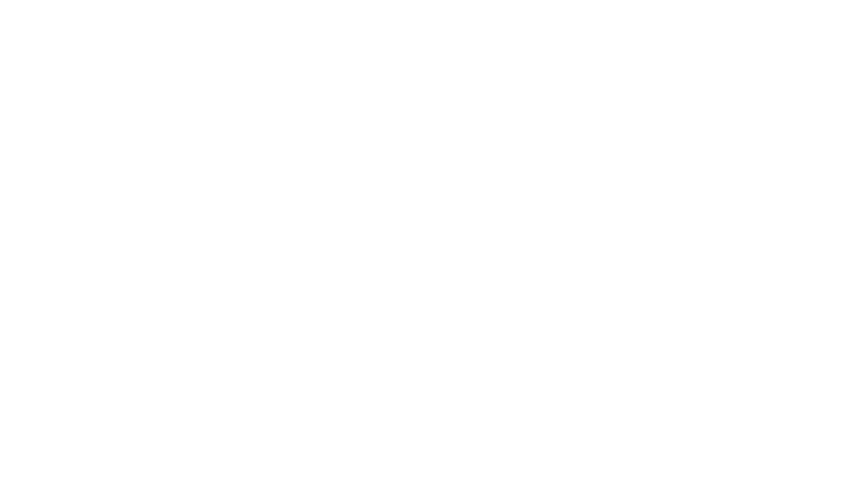
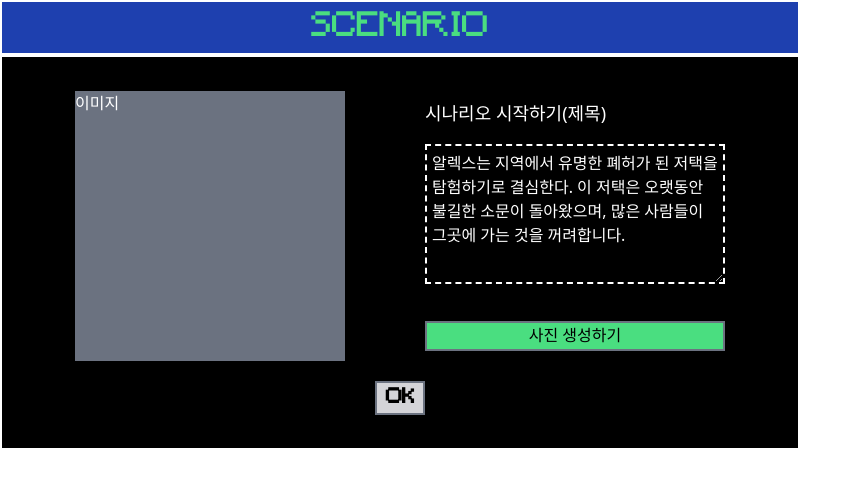
Before and after one commit to 2023-Winter-Bootcamp-Team-J/frontend, a React (Vite) app: page /modal in a window 1280 px wide. Before the commit this address had no page. Shown: the top 486 px of the page, without its empty margins (0-859 px from the left). Built offline with nearby package versions, Linux system fonts and the light colour scheme.

Commit message:
feat: 시나리오 생성 모달 구현

```diff
--- a/src/App.tsx
+++ b/src/App.tsx
@@ -1,11 +1,13 @@
 import { BrowserRouter as Router, Route, Routes } from "react-router-dom";
 import MainPage from "./pages/MainPage";
+import ScenarioModal from "./components/ScenarioModal";
 
 const App = () => {
   return (
     <Router>
       <Routes>
         <Route path="/main" element={<MainPage />} />
+        <Route path="/modal" element={<ScenarioModal />} />
       </Routes>
     </Router>
   );
--- /dev/null
+++ b/src/components/ScenarioModal.tsx
@@ -0,0 +1,34 @@
+import React from "react";
+
+const ScenarioModal = () => {
+  return (
+    <div className="flex flex-col w-[800px] h-[450px]">
+      <div className="flex w-full h-[55px] justify-center items-center bg-blue-800 border-2 border-white text-green-400 text-[33px] font-Minecraft">
+        SCENARIO
+      </div>
+      <div className="flex flex-col w-full h-[395px] justify-center items-center gap-[10px] bg-black border-2 border-white text-white">
+        <div className="flex justify-center w-full h-[270px] gap-[80px]">
+          <div className="w-[270px] bg-gray-500">이미지</div>
+          <div className="flex flex-col justify-center w-[300px] gap-[17px]">
+            <div className="text-[18px] text-white">
+              시나리오 시작하기(제목)
+            </div>
+            <textarea className="h-[140px] p-[5px] mb-[20px] border-dashed border-2 border-white bg-transparent text-white">
+              알렉스는 지역에서 유명한 폐허가 된 저택을 탐험하기로 결심한다. 이
+              저택은 오랫동안 불길한 소문이 돌아왔으며, 많은 사람들이 그곳에
+              가는 것을 꺼려합니다.
+            </textarea>
+            <div className="text-center w-full h-[30px] bg-green-400 border-2 border-gray-500 text-black hover:bg-blue-600 hover:text-white hover:shadow-blue-600">
+              사진 생성하기
+            </div>
+          </div>
+        </div>
+        <button className="flex w-[50px] justify-center mt-[10px] bg-zinc-300 border-2 border-gray-500 font-Minecraft font-bold text-black text-[20px] hover:bg-blue-600 hover:text-green-400 hover:shadow-blue-600">
+          OK
+        </button>
+      </div>
+    </div>
+  );
+};
+
+export default ScenarioModal;
--- a/src/pages/MainPage.tsx
+++ b/src/pages/MainPage.tsx
@@ -1,6 +1,7 @@
-import Navbar from "@/component/Navbar";
-import Swiper from "@/component/Swiper";
 import React from "react";
+import Navbar from "@/components/Navbar";
+// import ScenarioModal from "@/components/ScenarioModal";
+import Swiper from "@/components/Swiper";
 
 const MainPage = () => {
   return (
```
Also changed, not shown: public/asset/font/Upheavtt.ttf (added), src/components/Navbar.tsx (renamed from src/component/Navbar.tsx), src/components/Swiper.tsx (renamed from src/component/Swiper.tsx).
